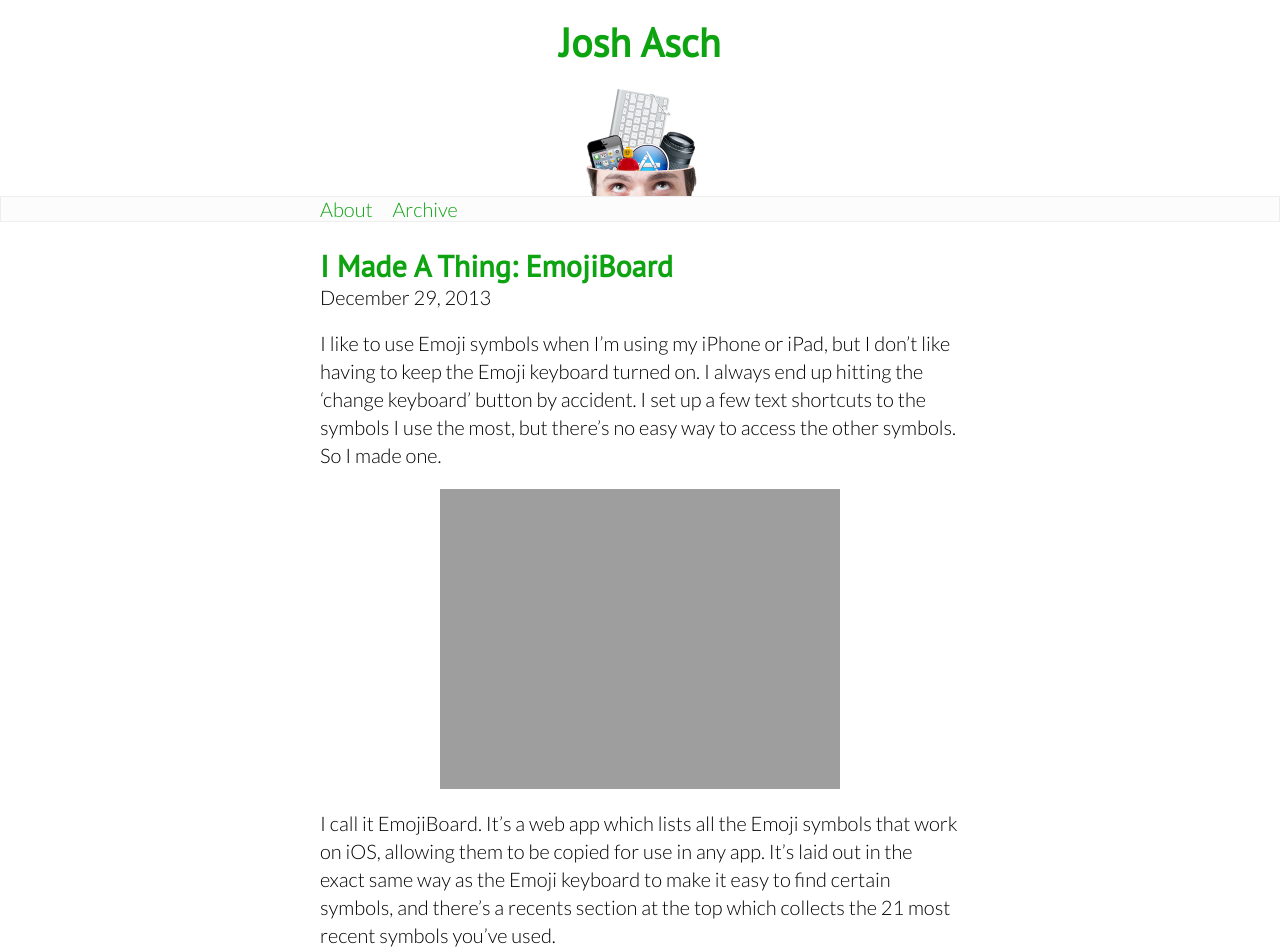
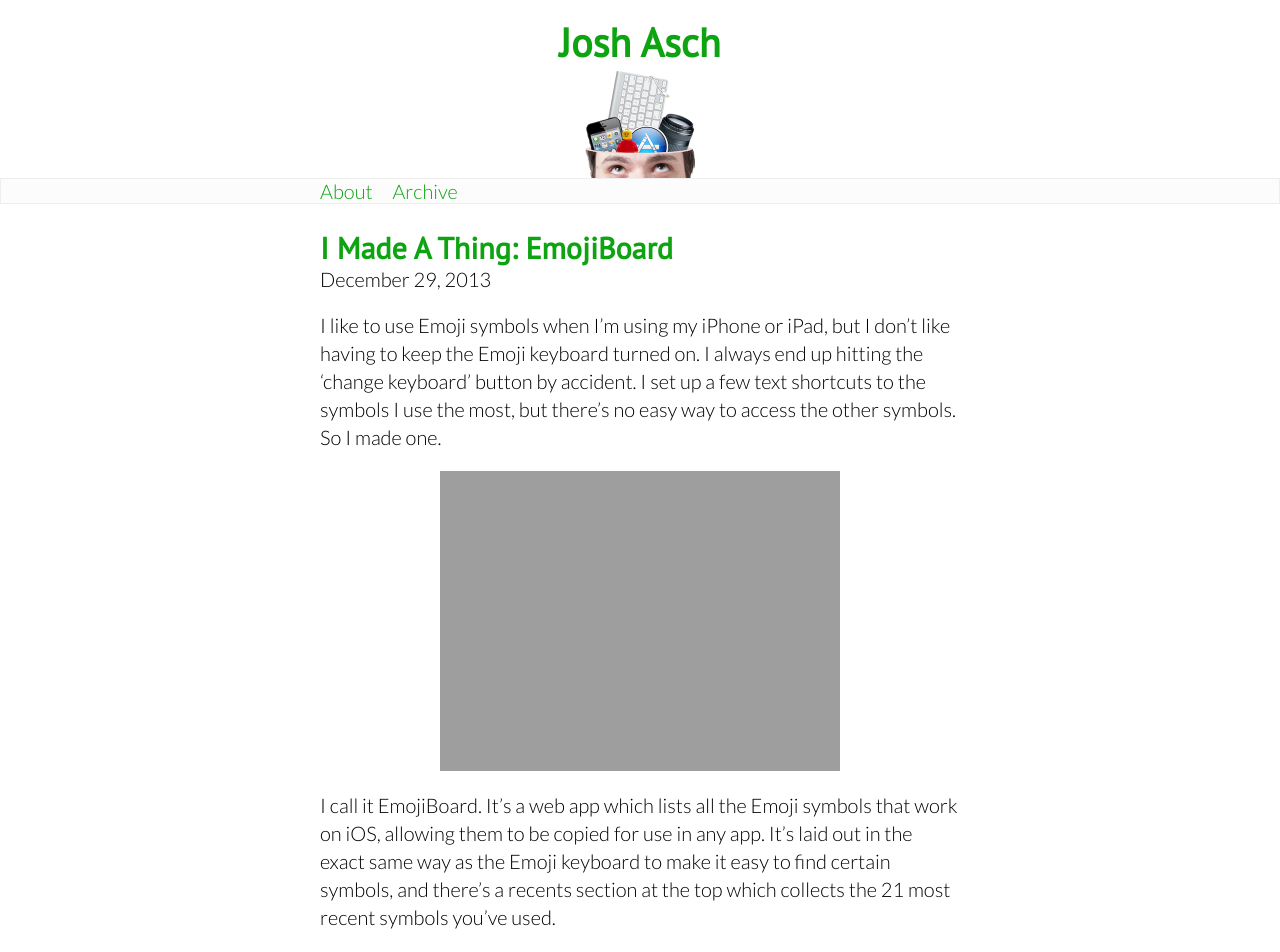
Before and after one commit to jobbogamer/jobbogamer.github.io, a Jekyll site: the page built from index.html, in a window 1280 px wide. Shown: the top 952 px of the page. Built offline with Jekyll 4.4.1, drawn with Linux system fonts in a browser that asks for light colours; Markdown is read by kramdown in place of the engine named in the settings; the list of posts is cut into pages by our own code.

Commit message:
Shave off blank edges of logo to centre better

```diff
--- a/_layouts/default.html
+++ b/_layouts/default.html
@@ -31,7 +31,7 @@
 			<div id="masthead">
 				<a href="/">
 					<h1 id="site-name">{{ site.name }}</h1>
-					<img id="logo" src="/icons/logo.png" width="128" height="128" />
+					<img id="logo" src="/icons/logo.png" width="110" height="110" />
 				</a>
 			</div><!-- #masthead -->
 
```
Also changed, not shown: icons/logo.png.
